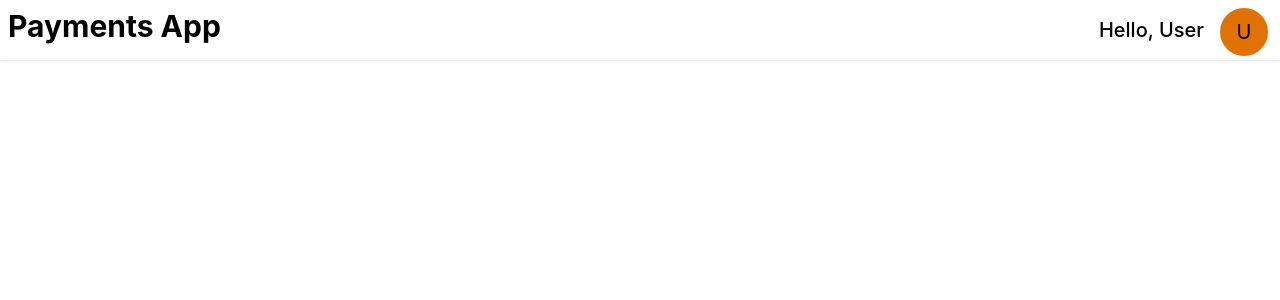
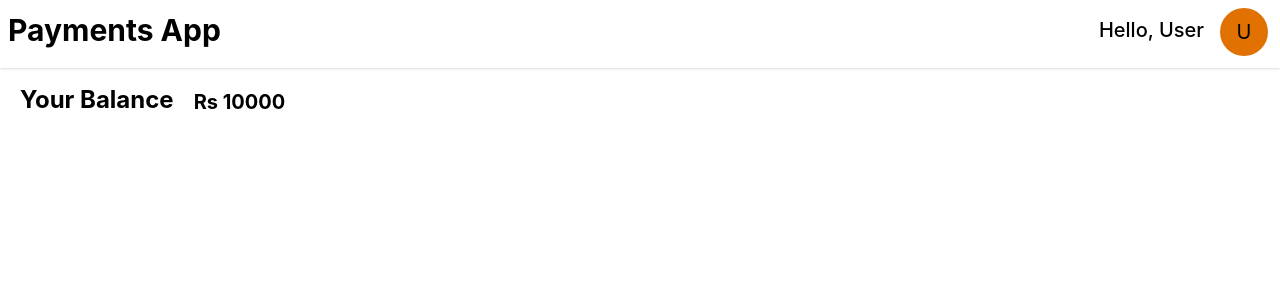
Before and after one commit to Shrishti-warude/Paytm-project, a React (Vite) app in the folder frontend/: page / in a window 1280 px wide. Shown: the top 300 px of the page. Built offline with nearby package versions, Linux system fonts and the light colour scheme.

Commit message:
Added balance component

```diff
--- a/frontend/src/components/AppBar.jsx
+++ b/frontend/src/components/AppBar.jsx
@@ -5,7 +5,7 @@ const AppBar = () => {
    <>
    <div className="flex shadow justify-between text-xl">
 
-    <div className="text-3xl  font-bold mt-2 ml-2">Payments App</div>
+    <div className="text-3xl  font-bold mt-3 mb-5 ml-2">Payments App</div>
     <div className="flex">
     <div className="mr-4 mt-4 font-medium"> Hello, User </div>
     <div className=" flex mr-3 rounded-full h-12 w-12 bg-amber-600 justify-center mt-2 mb-1">
--- /dev/null
+++ b/frontend/src/components/Balance.jsx
@@ -0,0 +1,14 @@
+import React from 'react'
+
+const Balance = ({value}) => {
+  return (
+    <>
+    <div className="flex">
+        <div className="font-bold text-2xl mt-4 ml-5 "> Your Balance </div>
+        <div className="text-xl mt-5 ml-5 font-bold"> Rs {value} </div>
+    </div>
+    </>
+  )
+}
+
+export default Balance
--- a/frontend/src/pages/Dashboard.jsx
+++ b/frontend/src/pages/Dashboard.jsx
@@ -1,11 +1,13 @@
 import React from 'react'
 import AppBar from '../components/AppBar';
+import Balance from '../components/Balance';
 
 const Dashboard = () => {
   return (
     <>
     <div>
       <AppBar/>
+      <Balance value={10000}/>
     </div>
     </>
   )
```
